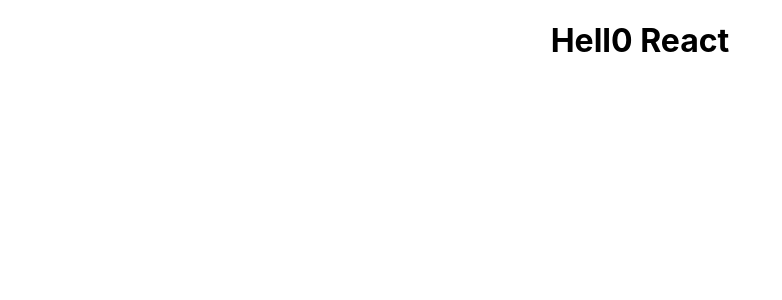
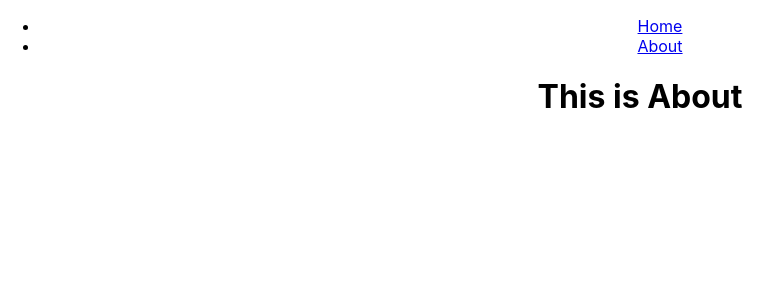
Before and after one commit to ne2la/react-pages, a React (Create React App) app: page /about in a window 1280 px wide. Shown: the top 300 px of the page, without its empty margins (0-782 px from the left). Built offline with nearby package versions, Linux system fonts and the light colour scheme.

Commit message:
Add Route

```diff
--- a/package.json
+++ b/package.json
@@ -9,12 +9,13 @@
     "@testing-library/user-event": "^12.1.10",
     "react": "^17.0.2",
     "react-dom": "^17.0.2",
+    "react-router-dom": "^5.2.0",
     "react-scripts": "4.0.3",
     "web-vitals": "^1.0.1"
   },
   "scripts": {
-    "predeploy":"npm run build",
-    "deploy":"gh-pages -d build",
+    "predeploy": "npm run build",
+    "deploy": "gh-pages -d build",
     "start": "react-scripts start",
     "build": "react-scripts build",
     "test": "react-scripts test",
--- a/src/App.js
+++ b/src/App.js
@@ -1,9 +1,17 @@
 import './App.css';
+import {BrowserRouter as Router,Route} from 'react-router-dom'
+import Home from './components/Home';
+import About from './components/About';
+import NavBar from './components/NavBar';
 
 function App() {
   return (
     <div className="App">
-      <h1> Hell0 React </h1>
+      <Router>
+        <NavBar/>
+        <Route path="/" component={Home} exact/>
+        <Route path="/about" component={About}/>
+      </Router>
     </div>
   );
 }
--- /dev/null
+++ b/src/components/About.js
@@ -0,0 +1,11 @@
+import React from 'react'
+
+const About = () => {
+    return (
+        <div>
+            <h1>This is About </h1>
+        </div>
+    )
+}
+
+export default About
--- /dev/null
+++ b/src/components/Home.js
@@ -0,0 +1,11 @@
+import React from 'react'
+
+const Home = () => {
+    return (
+        <div>
+            <h1> This is Home </h1>
+        </div>
+    )
+}
+
+export default Home
--- /dev/null
+++ b/src/components/NavBar.js
@@ -0,0 +1,19 @@
+import React from 'react'
+import { Link } from 'react-router-dom'
+
+const NavBar = () => {
+    return (
+        <div>
+            <ul>
+                <li>
+                    <Link to="/"> Home </Link>
+                </li>
+                <li>
+                    <Link to="/about"> About </Link>
+                </li>
+            </ul>
+        </div>
+    )
+}
+
+export default NavBar
```
Also changed, not shown: 1 other file (tests, documents, lock files or other folders).
